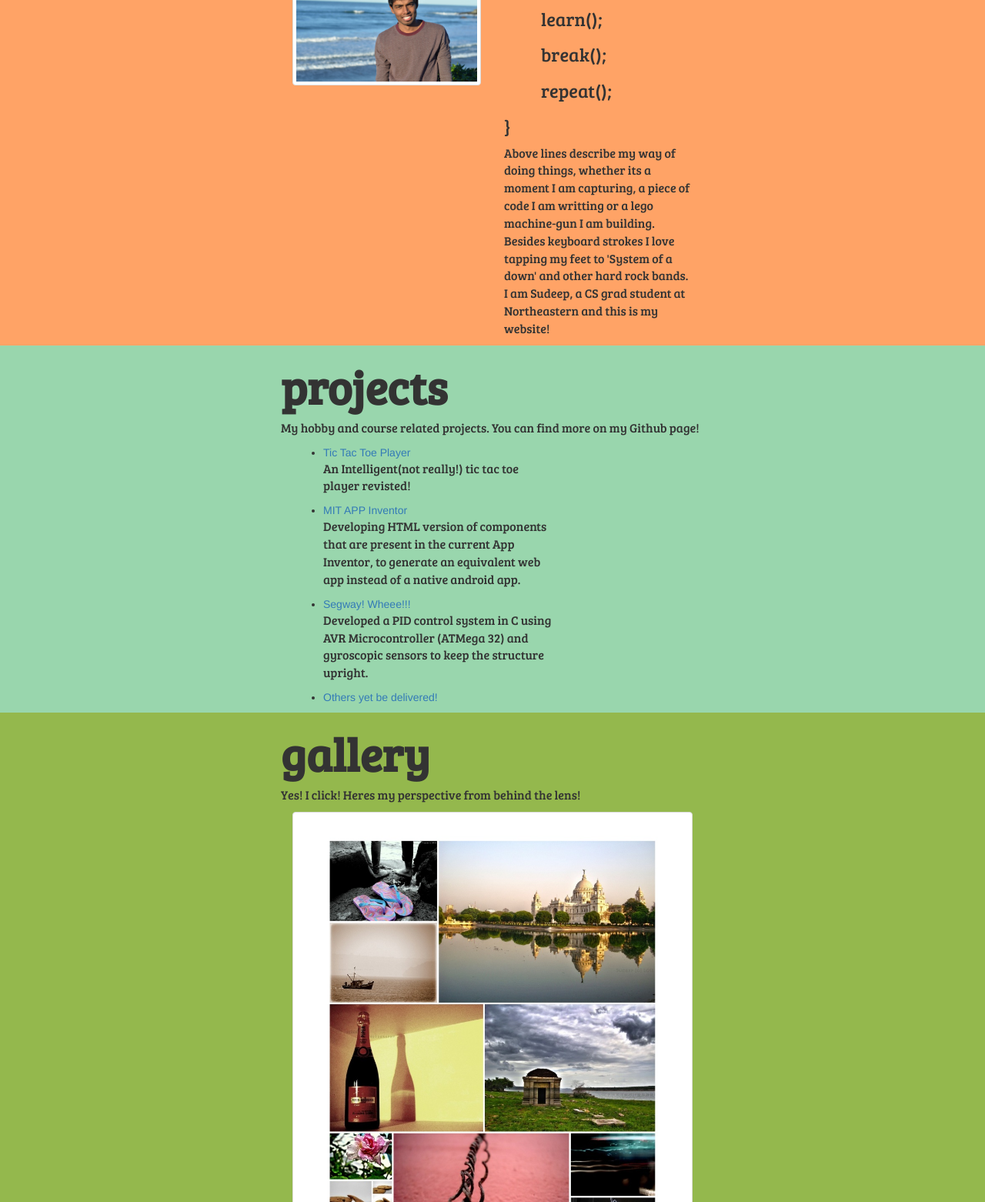
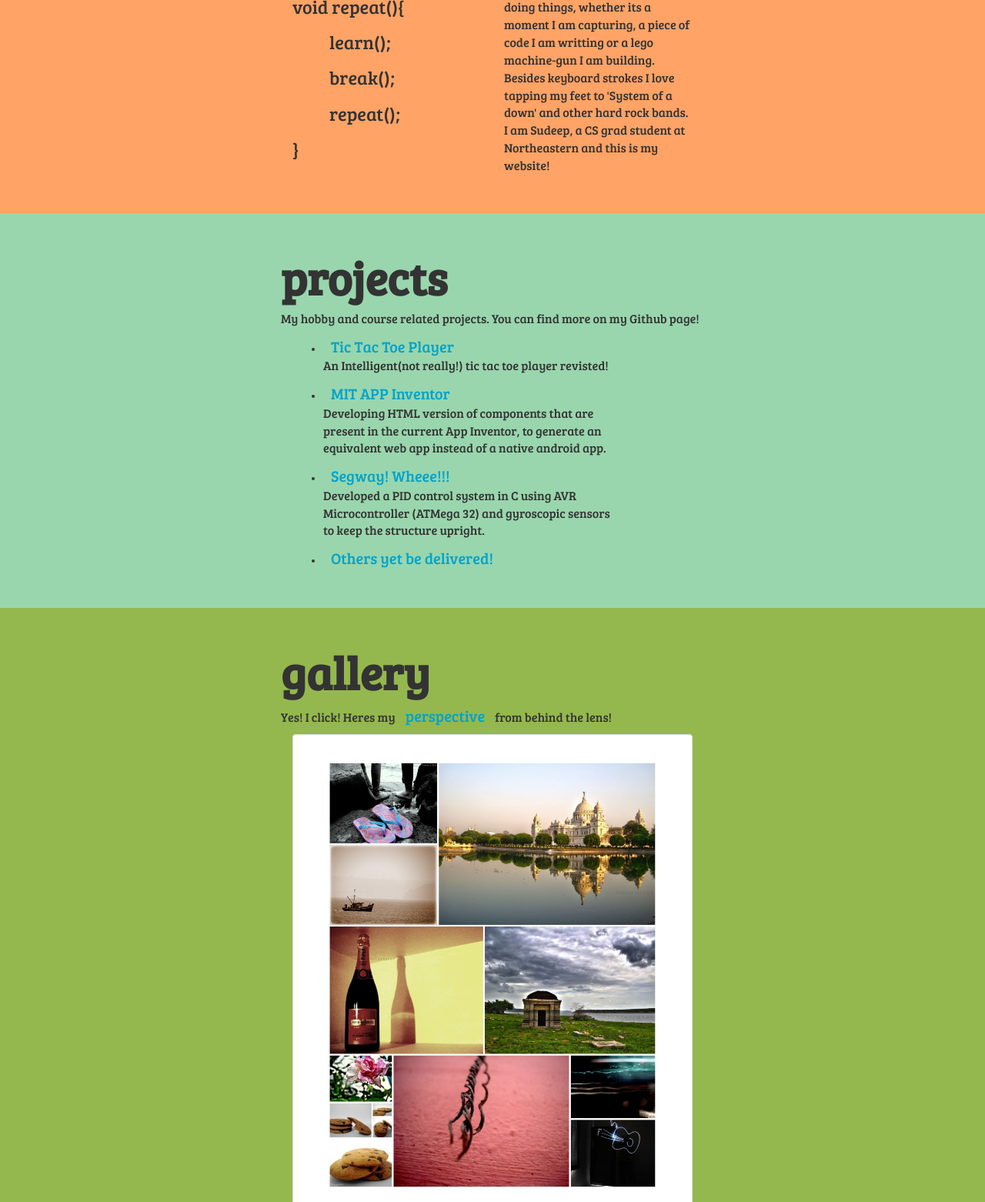
Before and after one commit to Sudeepv5/sudeepv5.github.io, a plain HTML site: page index.html in a window 1280 px wide. Shown: the part 739-2301 px from the top of the page at 77% size. Drawn offline with Linux system fonts and the light colour scheme.

Commit message:
formatting changes!

```diff
--- a/index.html
+++ b/index.html
@@ -1,6 +1,6 @@
 <!DOCTYPE html>
 <html>
-<title>Sudeep/io - Home</title>
+<title>Sudeep Vaka - Home</title>
 <head>
 	 <link rel="stylesheet" href="style/fancy.css">
 	 <link rel="stylesheet" href="style/bootstrap.css">
@@ -9,7 +9,7 @@
 <body>
     <div class="jumbotron">
       <div class="container">
-        <h1>sudeep/io</h1>
+        <h1>tick tock...</h1>
       </div>
     </div>
 
@@ -30,28 +30,25 @@
    			<div class="row" id="me">
    				<div class="center">
    				<h1>hello!</h1>
-   				<div class="col-md-6">
-   					<div class="thumbnail">
-  						<img src="/media/i.jpg">
-
-				</div>
-				</div>
 				<div class="col-md-6">
 					<h3>void repeat(){</h3>
 						<h3>&emsp;&emsp;learn();</h3>
 						<h3>&emsp;&emsp;break();</h3>
 						<h3>&emsp;&emsp;repeat();</h3>
 					<h3>}</h3>
-  					<p>Above lines describe my way of doing things, whether its a moment I am capturing, a piece of code I am writting or a lego machine-gun I am building. Besides keyboard strokes I love tapping my feet to 'System of a down' and other hard rock bands. I am Sudeep, a CS grad student at Northeastern and this is my website!</p>
+        </div>
+        <div class="col-md-6">
+  					<p>The flow that describe <b>my</b> way of doing things, whether its a moment I am capturing, a piece of code I am writting or a lego machine-gun I am building. Besides keyboard strokes I love tapping my feet to 'System of a down' and other hard rock bands. I am Sudeep, a CS grad student at Northeastern and this is my website!</p>
+          </div>
 				</div>
 			</div>
-			</div>
+
 
 			<div class="row" id="projects">
 				<div class="center">
 				<h1>projects</h1>
    					<p>My hobby and course related projects. You can find more on my Github page!</p>
-   				<div class="col-md-8">
+   				<div class="col-md-10">
    					<ul class="projectsbox">
           				<li><a href="https://github.com/Sudeepv5/TicTacAI">Tic Tac Toe Player</a><p>An Intelligent(not really!) tic tac toe player revisted!</p></li>
           				<li><a href="#">MIT APP Inventor</a><p>Developing HTML version of components that are present in the current App Inventor, to generate an equivalent web app instead of a native android app.</p></li>
@@ -67,10 +64,10 @@
 			<div class="row" id="gallery">
 				<div class="center">
 				<h1>gallery</h1>
-   					<p>Yes! I click! Heres my perspective from behind the lens!</p>
+   					<p>Yes! I click! Heres my <a href="https://www.facebook.com/media/set/?set=a.1553048239947.77054.1647410325&type=1&l=372ca4e8b3">perspective</a> from behind the lens!</p>
    				<div class="col-md-12">
    					<div class="thumbnail">
-  						<img src="/media/wall.jpg" href="https://www.facebook.com/media/set/?set=a.1553048239947.77054.1647410325&type=1&l=372ca4e8b3">
+  						<img src="/media/wall.jpg">
 					</div>
 				</div>
 
@@ -92,10 +89,7 @@
 
 				</div>
 			</div>
-				<div class="col-md-6">
-  					<div class="thumbnail">
-  						<img src="/media/rocket.jpg">
-					</div>
+
 				</div>
 
 			</div>
--- a/style/fancy.css
+++ b/style/fancy.css
@@ -53,6 +53,23 @@ font-family: 'Bree Serif', serif;
 
 }
 
+.row
+{
+  padding-top: 30px;
+  padding-bottom: 40px;
+
+}
+
+.row a{
+
+  color: #00A3CC;
+  font-size: 20px;
+  padding: 14px 10px;
+  font-family: 'Bree Serif', serif;
+  text-decoration: none;
+}
+
+
 
 
 .nav a {
```
